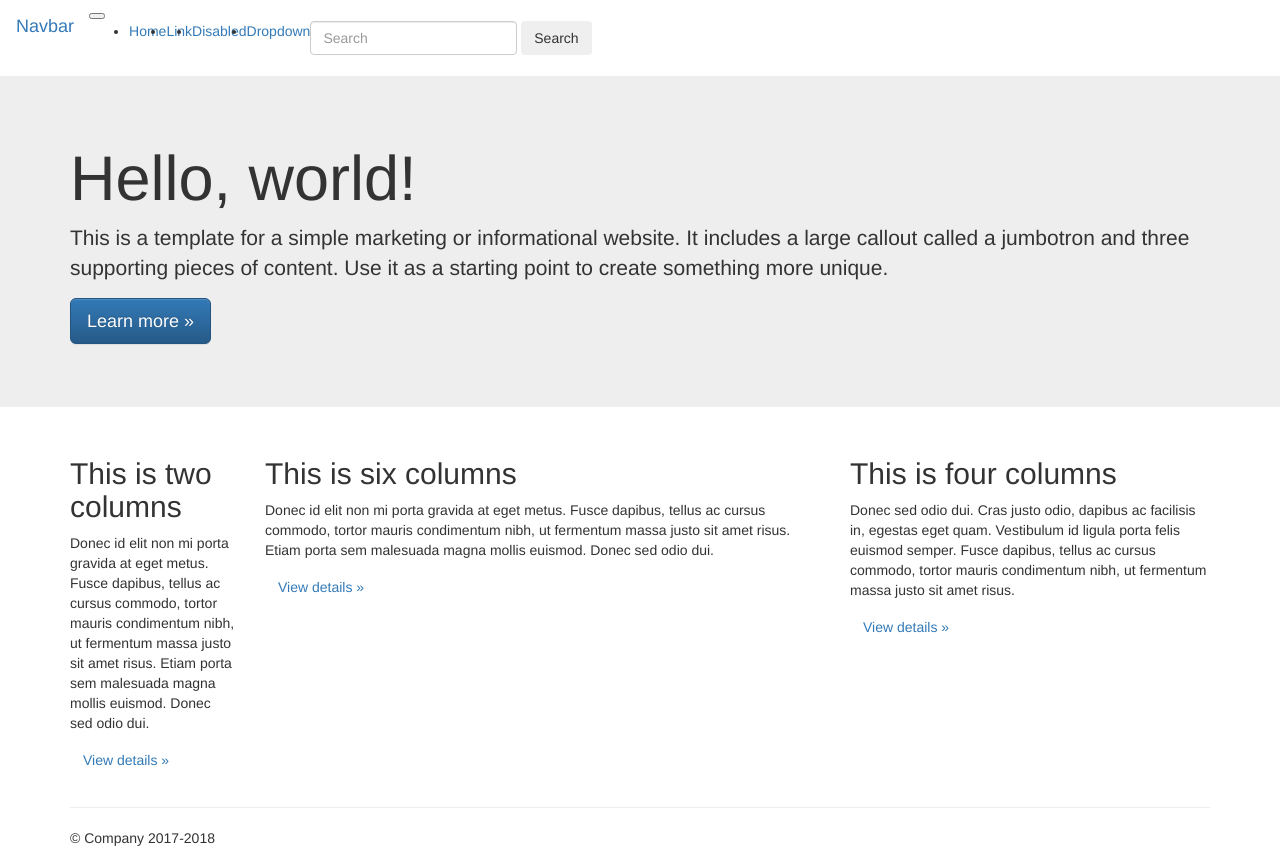
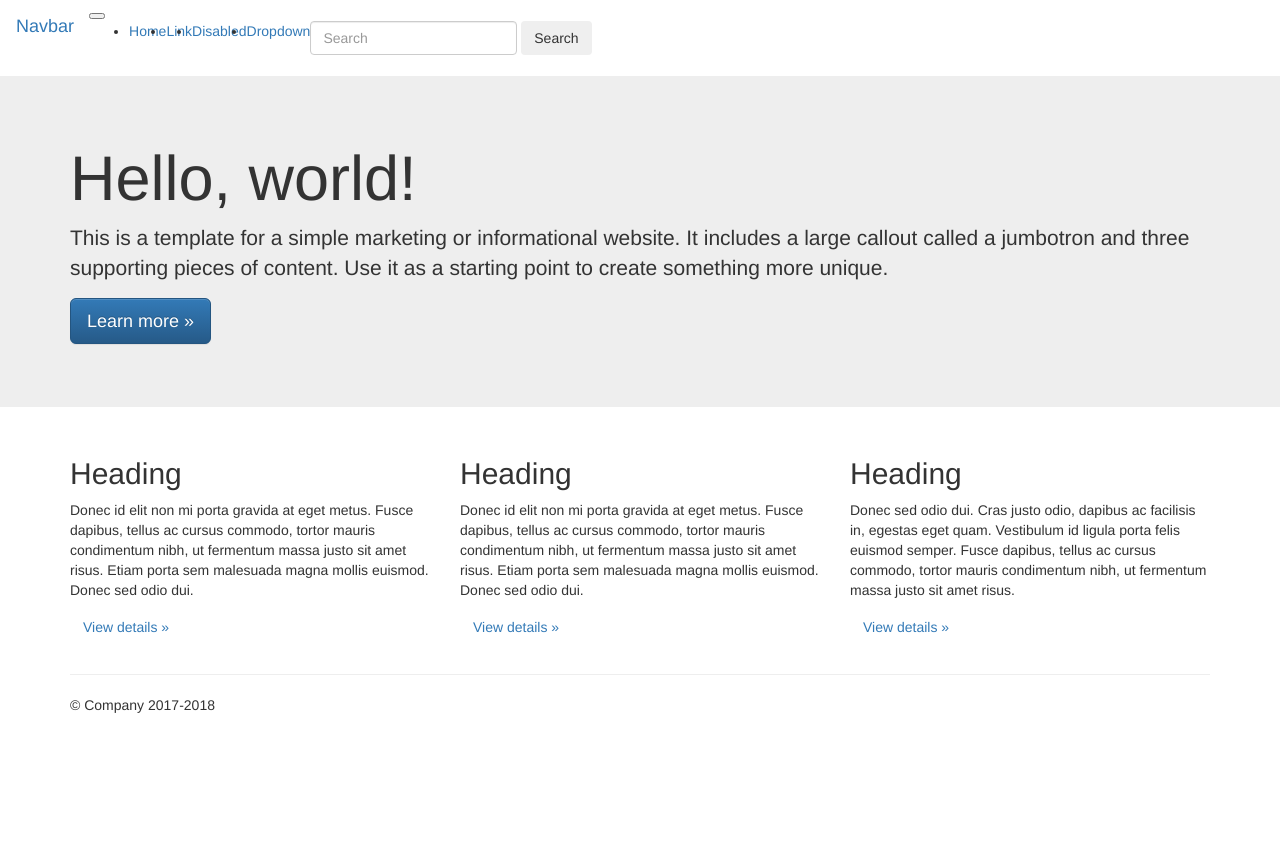
Before and after one commit to ManuelBCU/Website, a plain HTML site: page docs/index.html in a window 1280 px wide. After the commit the page ends 800 px from the top, so only its background shows below. Drawn offline with nearby package versions, Linux system fonts and the light colour scheme.

Commit message:
Update index.html

```diff
--- a/docs/index.html
+++ b/docs/index.html
@@ -60,19 +60,18 @@
       <div class="container">
         <!-- Example row of columns -->
         <div class="row">
-          <div class="col-md-2">
-            <h2>This is two columns</h2>
-            <p>Donec id elit non mi porta gravida at eget metus. Fusce dapibus, tellus ac cursus commodo, tortor mauris condimentum nibh, ut fermentum massa justo sit amet risus. Etiam porta sem malesuada magna mollis euismod. Donec sed odio dui. </p>
-            <p><a class="btn btn-secondary" href="#" role="button">View details &raquo;</a></p>
-          </div>
-          <div class="col-md-6">
-            <h2>This is six columns</h2>
+          <div class="col-md-4">
+            <h2>Heading</h2>
             <p>Donec id elit non mi porta gravida at eget metus. Fusce dapibus, tellus ac cursus commodo, tortor mauris condimentum nibh, ut fermentum massa justo sit amet risus. Etiam porta sem malesuada magna mollis euismod. Donec sed odio dui. </p>
             <p><a class="btn btn-secondary" href="#" role="button">View details &raquo;</a></p>
           </div>
           <div class="col-md-4">
-            <h2>This is four columns
-            </h2>
+            <h2>Heading</h2>
+            <p>Donec id elit non mi porta gravida at eget metus. Fusce dapibus, tellus ac cursus commodo, tortor mauris condimentum nibh, ut fermentum massa justo sit amet risus. Etiam porta sem malesuada magna mollis euismod. Donec sed odio dui. </p>
+            <p><a class="btn btn-secondary" href="#" role="button">View details &raquo;</a></p>
+          </div>
+          <div class="col-md-4">
+            <h2>Heading</h2>
             <p>Donec sed odio dui. Cras justo odio, dapibus ac facilisis in, egestas eget quam. Vestibulum id ligula porta felis euismod semper. Fusce dapibus, tellus ac cursus commodo, tortor mauris condimentum nibh, ut fermentum massa justo sit amet risus.</p>
             <p><a class="btn btn-secondary" href="#" role="button">View details &raquo;</a></p>
           </div>
```
